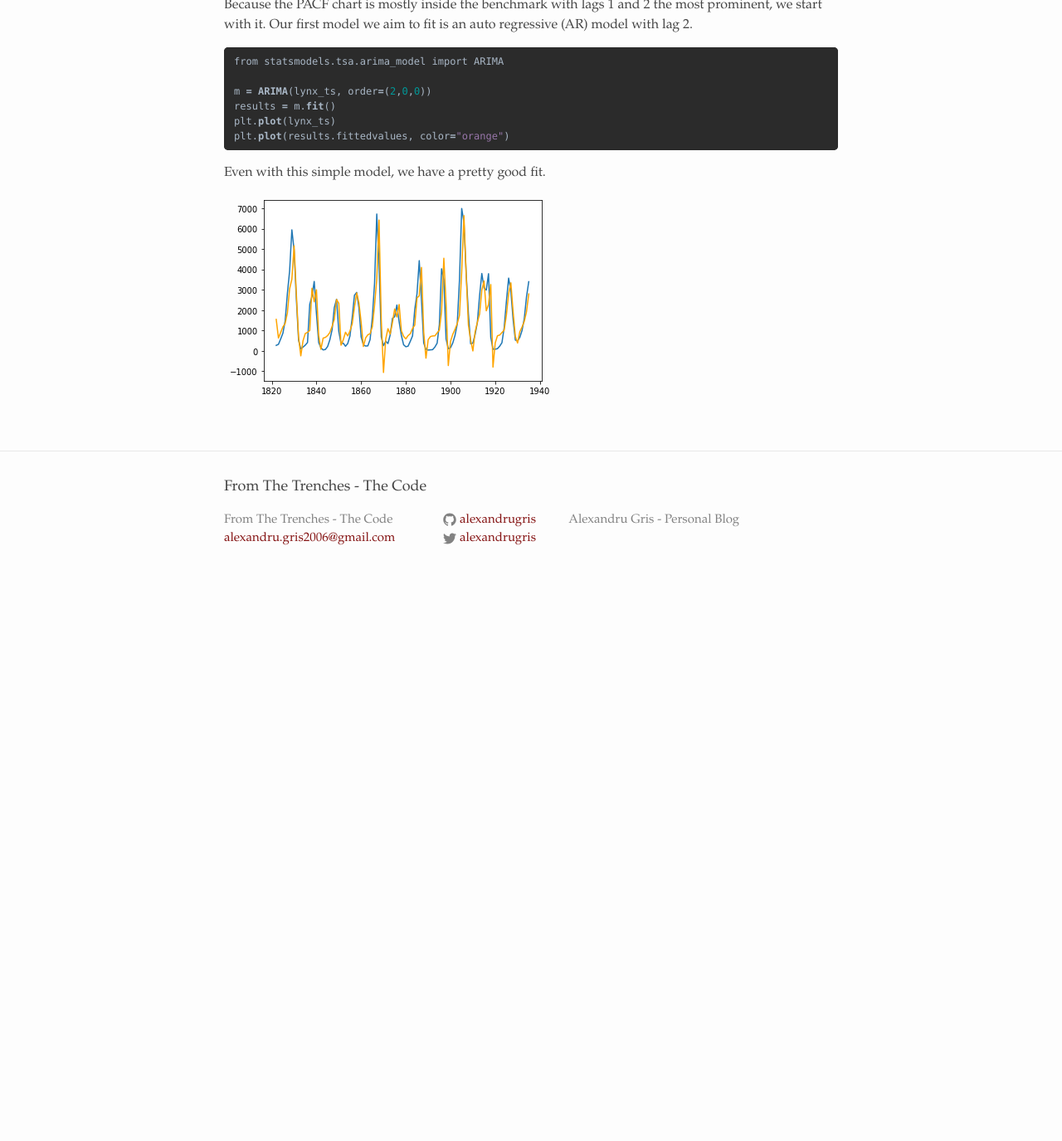
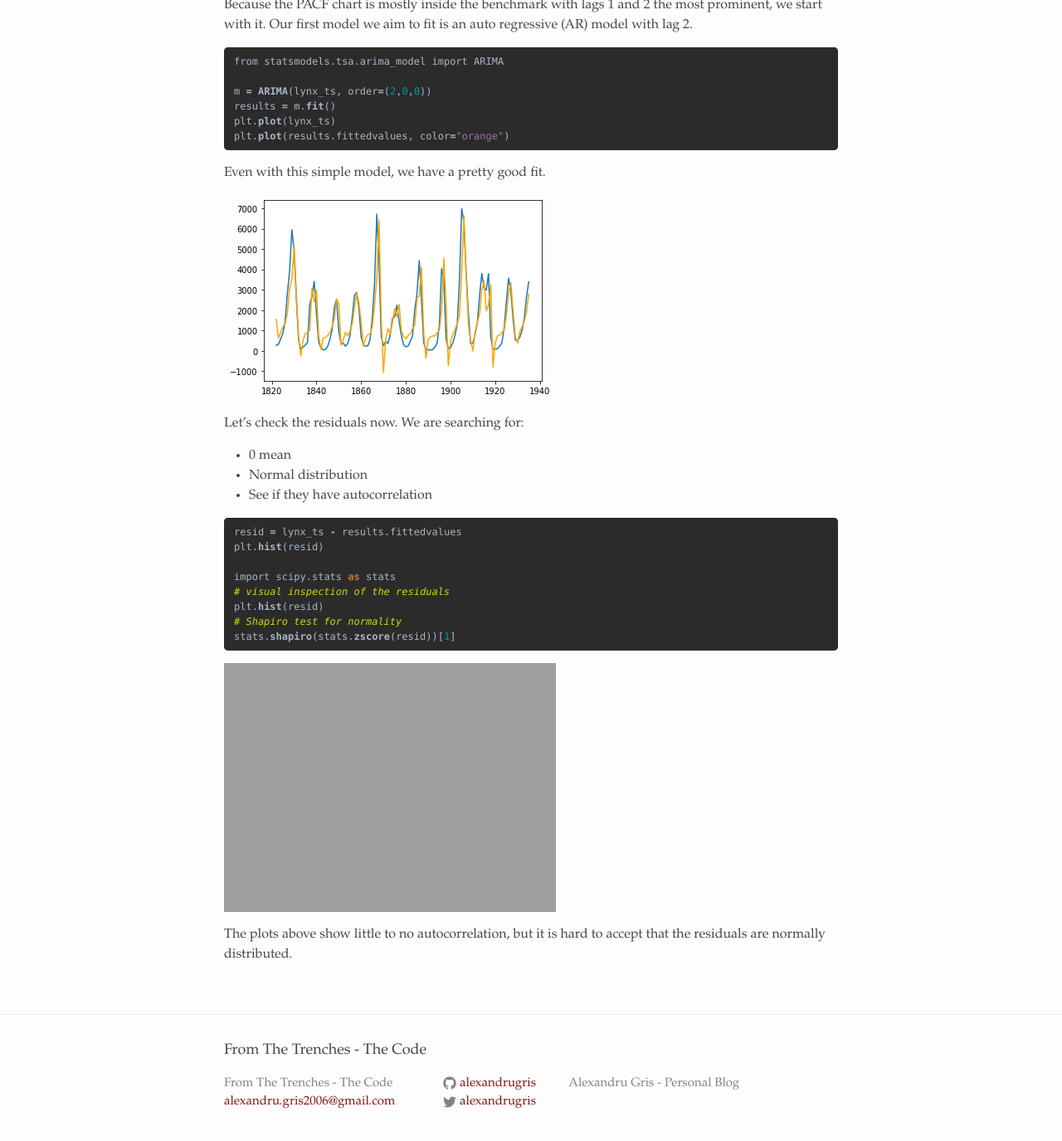
Before and after one commit to alexandrugris/my-jekyll-tech-blog, a Jekyll site: the page built from MyBlog/_posts/2021-08-14-timeseries-analysis.markdown, in a window 1280 px wide and 1400 px high, scrolled down 7641 px. Shown: the top 1375 px of the window at 83% size. Built offline with Jekyll 4.4.1, drawn with Linux system fonts in a browser that asks for light colours; before the commit the page ends 8362 px from its top, so only the background shows below that; some of the changed text lies outside the part shown.

Commit message:
small updates

````diff
--- a/MyBlog/_posts/2021-08-14-timeseries-analysis.markdown
+++ b/MyBlog/_posts/2021-08-14-timeseries-analysis.markdown
@@ -179,3 +179,23 @@ plt.plot(results.fittedvalues, color="orange")
 Even with this simple model, we have a pretty good fit.
 
 ![The first ARIMA fitted model]({{site.url}}/assets/tsa_arima_lynx.png)
+
+Let's check the residuals now. We are searching for:
+- 0 mean
+- Normal distribution
+- See if they have autocorrelation
+
+```python
+resid = lynx_ts - results.fittedvalues
+plt.hist(resid)
+
+import scipy.stats as stats
+# visual inspection of the residuals
+plt.hist(resid)
+# Shapiro test for normality
+stats.shapiro(stats.zscore(resid))[1]
+```
+
+![Residuals ACF and Normality Checks]({{site.url}}/assets/tsa_resid.png)
+
+The plots above show little to no autocorrelation, but it is hard to accept that the residuals are normally distributed.
````
Also changed, not shown: other parts of MyBlog/_posts/2021-08-14-timeseries-analysis.markdown (+1 -1 lines).
